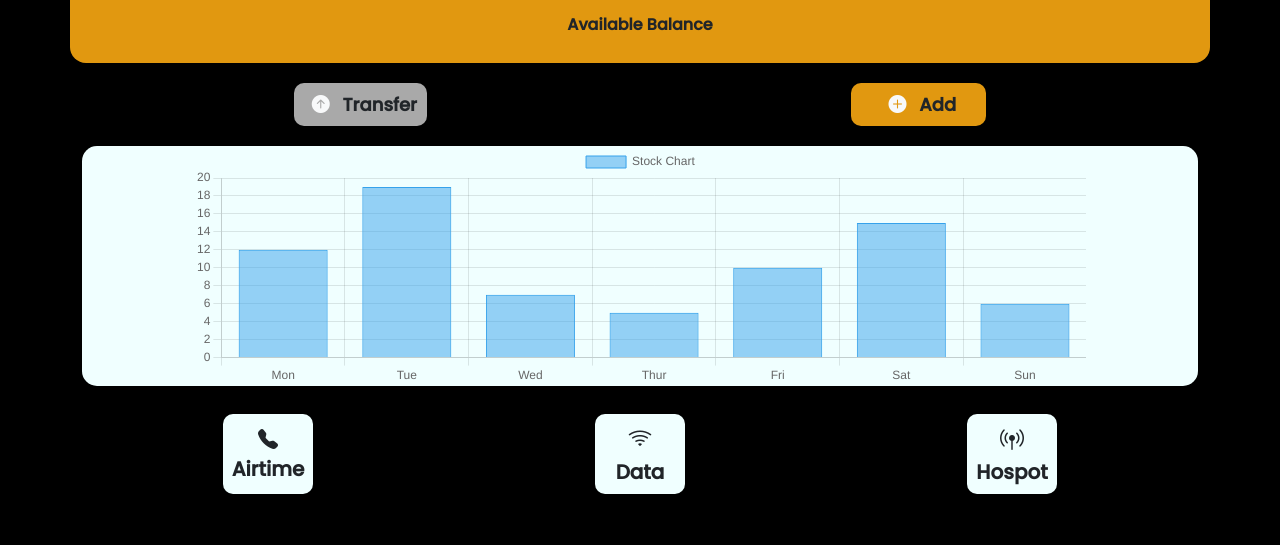
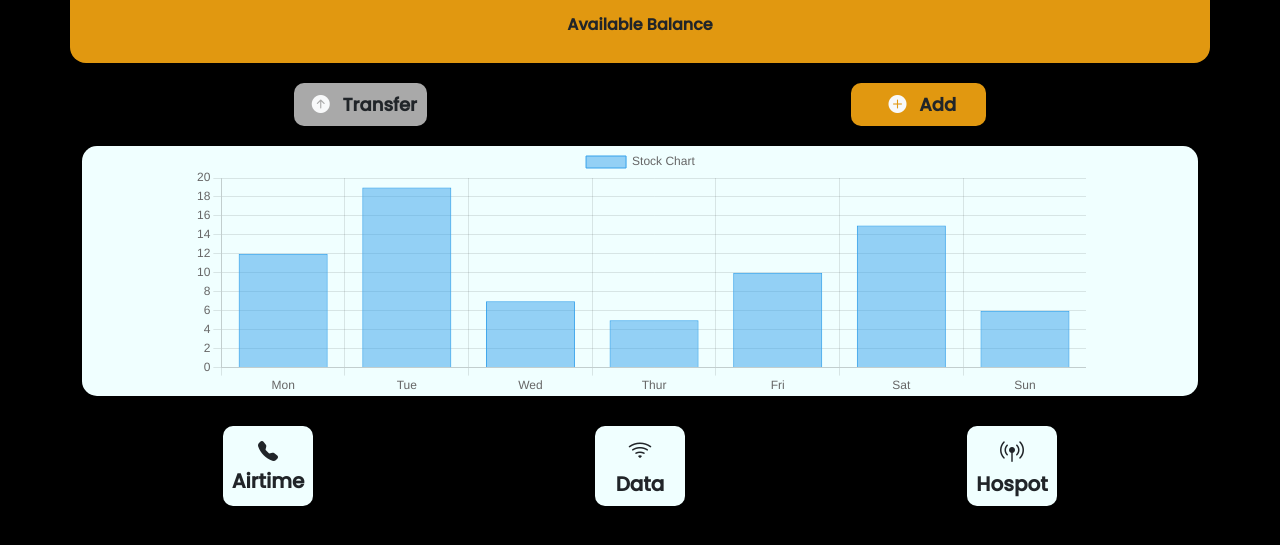
Before and after one commit to bignashtech/banking-app-dashboard, a plain HTML site: page index.html in a window 1280 px wide. Shown: the part 231-776 px from the top of the page. Drawn offline with nearby package versions, Linux system fonts and the light colour scheme.

Commit message:
Update styles.css

```diff
--- a/styles.css
+++ b/styles.css
@@ -68,7 +68,7 @@ body{
 
 canvas{
     max-width: 80%;
-    max-height: 240px;
+    max-height: 250px;
 }
 
 .CHART{
@@ -84,7 +84,7 @@ canvas{
     display: flex;
     align-items: center;
     justify-content: space-around;
-    margin-top: -2px;
+    margin-bottom: 20px;
 }
 
 #Buy{
```
